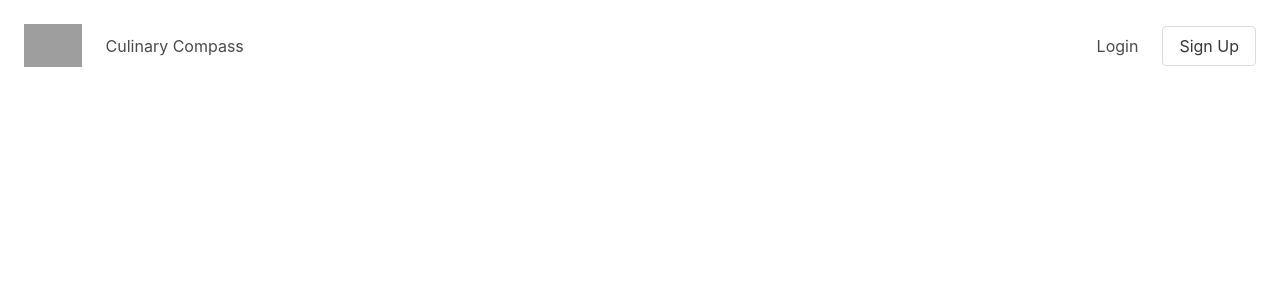
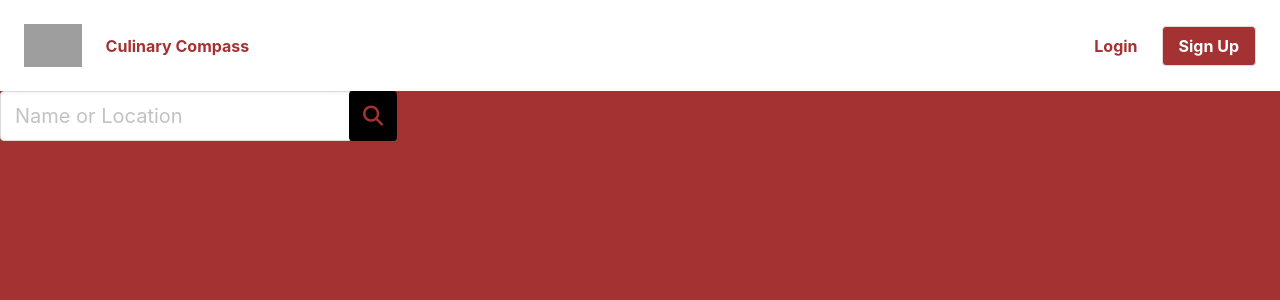
Before and after one commit to delicdenan/restaurant-app, a React (Create React App) app: page / in a window 1280 px wide. Shown: the top 300 px of the page. Built offline with nearby package versions, Linux system fonts and the light colour scheme; grey boxes are pictures that could not be loaded.

Commit message:
add search bar

```diff
--- a/public/index.html
+++ b/public/index.html
@@ -25,8 +25,8 @@
       Learn how to configure a non-root public URL by running `npm run build`.
     -->
     <script
-      defer
-      src="https://use. fontawesome.com/releases/v5.3.1/js/all.js"
+      src="https://kit.fontawesome.com/b3de650a3f.js"
+      crossorigin="anonymous"
     ></script>
     <title>Culinary Compass</title>
   </head>
--- a/src/LandingPage/LandingPage.js
+++ b/src/LandingPage/LandingPage.js
@@ -1,10 +1,13 @@
 import React from "react";
 import { Navbar } from "./Navbar/Navbar";
+import { SearchBar } from "../SearchBar/SearchBar";
+import classes from "./LandingPage.module.css";
 
 export function LandingPage() {
   return (
-    <div>
+    <div className={classes.landing}>
       <Navbar />
+      <SearchBar />
     </div>
   );
 }
--- a/src/LandingPage/LandingPage.module.css
+++ b/src/LandingPage/LandingPage.module.css
@@ -0,0 +1,4 @@
+.landing {
+  background-color: #a53232;
+  height: 100vh;
+}
--- a/src/LandingPage/Navbar/Navbar.js
+++ b/src/LandingPage/Navbar/Navbar.js
@@ -10,7 +10,7 @@ export function Navbar() {
       </div>
       <div className={classes.right}>
         <span>Login</span>
-        <button className="button">Sign Up</button>
+        <button className={`button ${classes.signUpButton}`}>Sign Up</button>
       </div>
     </div>
   );
--- a/src/LandingPage/Navbar/Navbar.module.css
+++ b/src/LandingPage/Navbar/Navbar.module.css
@@ -1,12 +1,19 @@
 :root {
   --element-spacing: 1.5rem;
+  --text-color: #a53232;
 }
 
 .navbar {
   display: flex;
   justify-content: space-between;
   align-items: center;
-  margin: var(--element-spacing);
+  padding: var(--element-spacing);
+  background-color: white;
+}
+
+.navbar > * {
+  color: var(--text-color);
+  font-weight: bold;
 }
 
 .left {
@@ -30,3 +37,9 @@
 .logo {
   height: 2.7rem;
 }
+
+:global(.button).signUpButton {
+  background-color: #a53232;
+  color: white;
+  font-weight: bold;
+}
--- /dev/null
+++ b/src/SearchBar/SearchBar.js
@@ -0,0 +1,23 @@
+import React from "react";
+import classes from "./SearchBar.module.css";
+
+export function SearchBar() {
+  return (
+    <div>
+      <div className="field has-addons">
+        <p className="control">
+          <input
+            className={`input is-medium ${classes.inputControl}`}
+            type="text"
+            placeholder="Name or Location"
+          />
+        </p>
+        <div className={`button is-medium ${classes.searchButton}`}>
+          <span className="icon is-small">
+            <i className="fa-solid fa-magnifying-glass"></i>
+          </span>
+        </div>
+      </div>
+    </div>
+  );
+}
--- /dev/null
+++ b/src/SearchBar/SearchBar.module.css
@@ -0,0 +1,11 @@
+.inputControl {
+  min-width: 350px;
+}
+:global(.button).searchButton {
+  background-color: black;
+  border: none;
+}
+
+:global(.icon) {
+  color: #a53232;
+}
```
